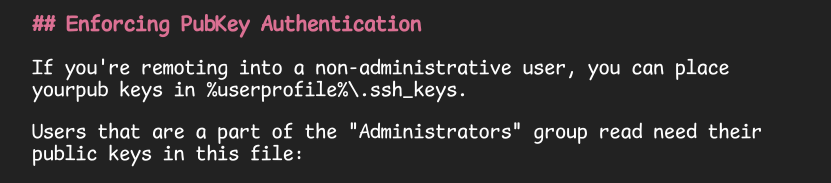
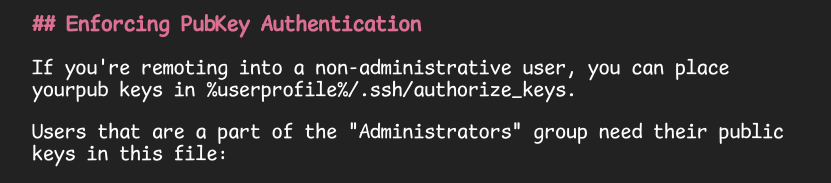
Before and after one commit to peterunix/website, a plain HTML site: page content/html/windows-setup-ssh-server.html in a window 1280 px wide. Shown: the part 979-1162 px from the top of the page, without its empty margins (224-1055 px from the left). Drawn offline with Linux system fonts and the light colour scheme.

Commit message:
Fixed Typos

```diff
--- a/content/html/windows-setup-ssh-server.html
+++ b/content/html/windows-setup-ssh-server.html
@@ -78,9 +78,9 @@ if (!(Get-NetFirewallRule -Name &quot;OpenSSH-Server-In-TCP&quot; -ErrorAction S
 <h2 id="enforcing-pubkey-authentication">## Enforcing PubKey
 Authentication</h2>
 <p>If you're remoting into a non-administrative user, you can place
-yourpub keys in %userprofile%\.ssh_keys.</p>
-<p>Users that are a part of the "Administrators" group read need their
-public keys in this file:</p>
+yourpub keys in %userprofile%/.ssh/authorize_keys.</p>
+<p>Users that are a part of the "Administrators" group need their public
+keys in this file:</p>
 <pre><code>%ProgramData%\ssh\administrators_authorized_keys
 </code></pre>
 <p>The "administrators_authorizedkeys" file must only have
@@ -110,10 +110,10 @@ You can set it to third party shells like Cygwin.bat, git bash, etc.</p>
 New-ItemProperty -Path &quot;HKLM:\SOFTWARE\OpenSSH&quot; -Name DefaultShell -Value &quot;C:\Windows\System32\WindowsPowerShell\v1.0\powershell.exe&quot; -PropertyType String -Force
 
 # Default to Git Bash
-New-ItemProperty -Path &quot;HKLM:\SOFTWARE\OpenSSH&quot; -Name DefaultShell -Value &quot;C:\cygwin64\Cygwin.bat&quot; -PropertyType String -Force
+New-ItemProperty -Path &quot;HKLM:\SOFTWARE\OpenSSH&quot; -Name DefaultShell -Value &quot;C:\Program Files\Git\bin\bash.exe&quot; -PropertyType String -Force
 
 # Default to Cygwin
-New-ItemProperty -Path &quot;HKLM:\SOFTWARE\OpenSSH&quot; -Name DefaultShell -Value &quot;C:\Program Files\Git\bin\bash.exe&quot; -PropertyType String -Force
+New-ItemProperty -Path &quot;HKLM:\SOFTWARE\OpenSSH&quot; -Name DefaultShell -Value &quot;C:\cygwin64\Cygwin.bat&quot; -PropertyType String -Force
 </code></pre>
 <small><a href="/">Back to index</a><small>
 </body>
```
Also changed, not shown: 1 other file.
